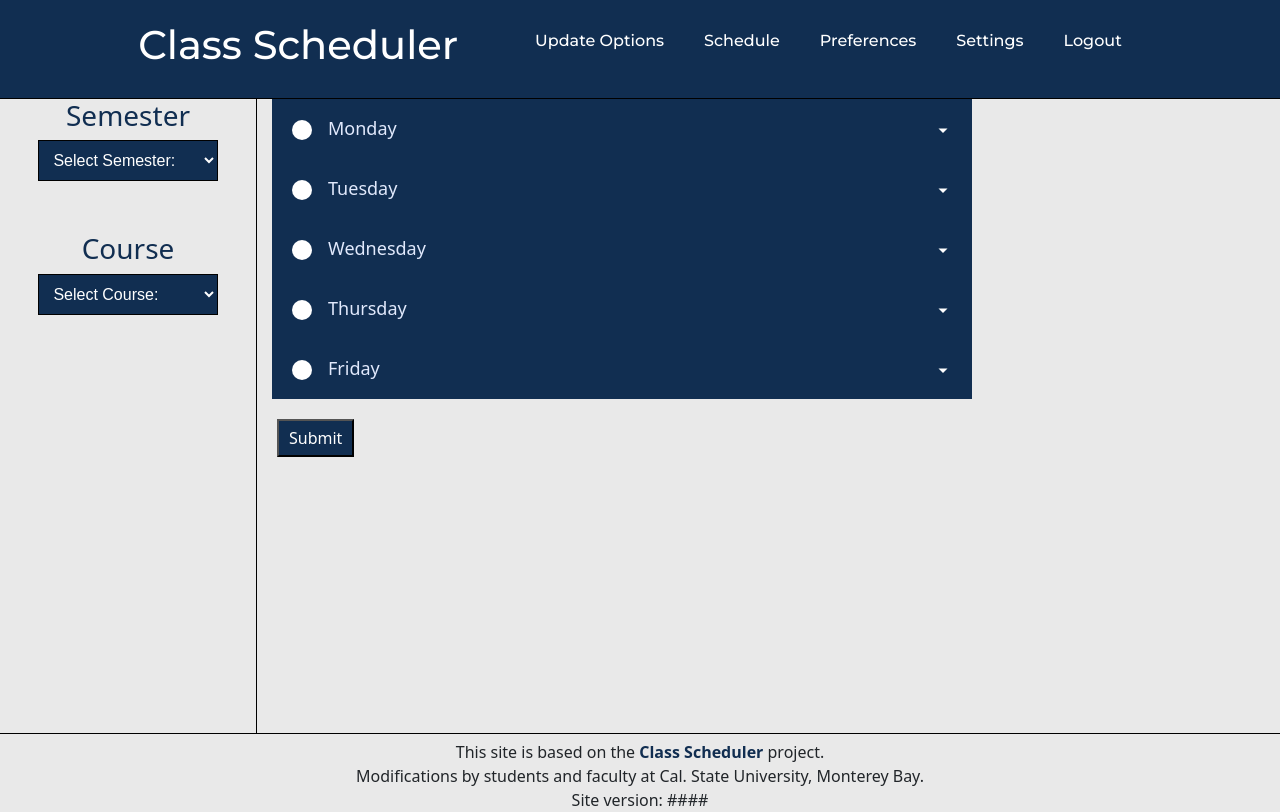
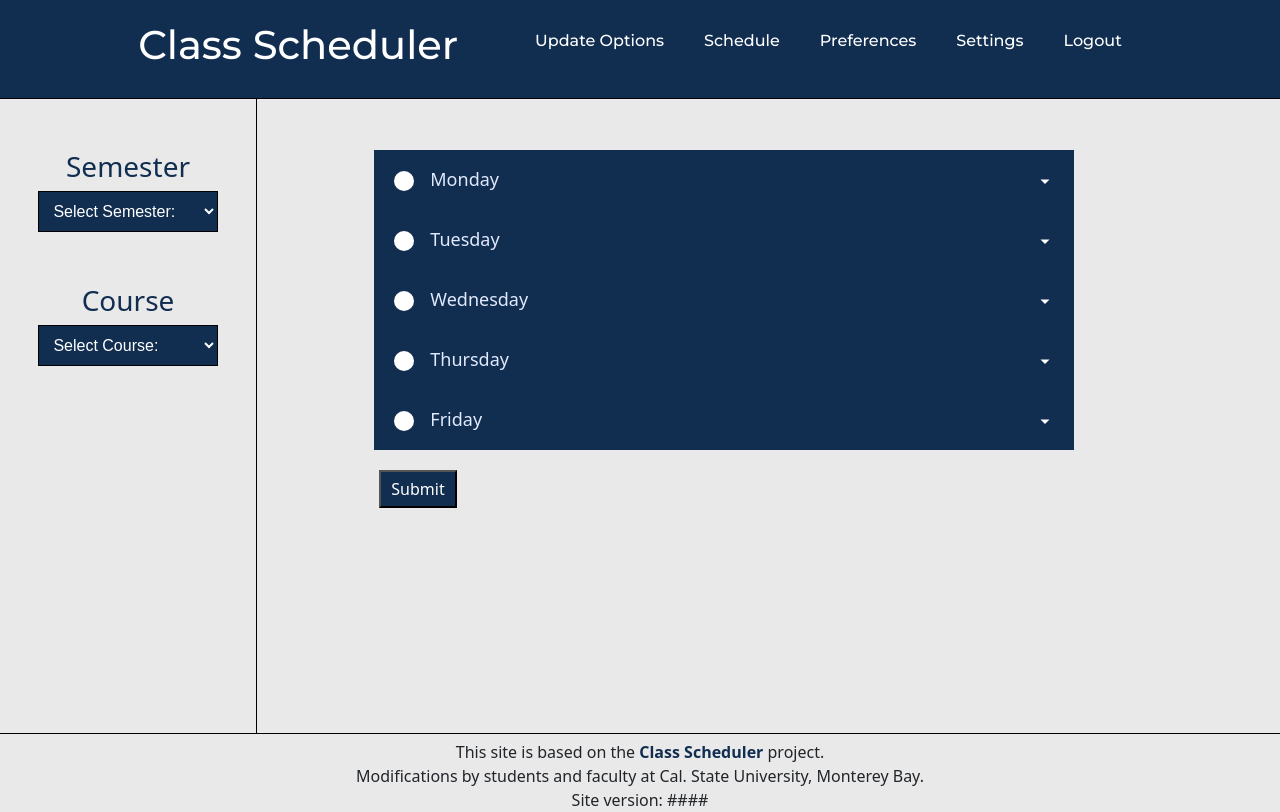
Before and after one commit to shahidul-csu/class-scheduler, a React (Create React App) app in the folder frontend/: page /display in a window 1280 px wide. Built offline with nearby package versions, Linux system fonts and the light colour scheme.

Commit message:
Updated a little error in the display page

```diff
--- a/frontend/src/components/faculty-submitAvailability/Display.js
+++ b/frontend/src/components/faculty-submitAvailability/Display.js
@@ -26,13 +26,13 @@ const Display = () => {
     <div className="Parent">
       <div className="Row">
           <div className="Col1">
-            <div className="LeftCol">
+            <div className="Left">
                   <Dropdown name="Semester" group={semesters}/>
                   <Dropdown name="Course" group={courses} />
             </div>
           </div>
           <div className="Col2">
-            <div className="RightCol">
+            <div className="Right">
                       <PreferenceDropdown />
 
                       {/* Error: Can not have routes inside routes. We need to pass info if not the dropsown doens't work correctly */}
```
